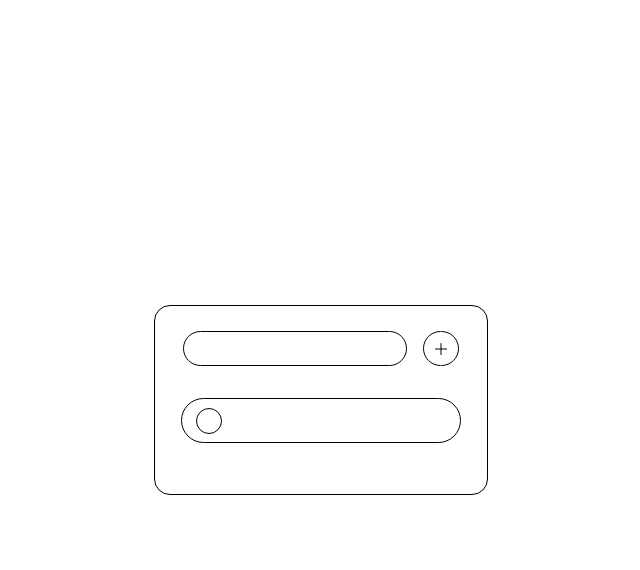
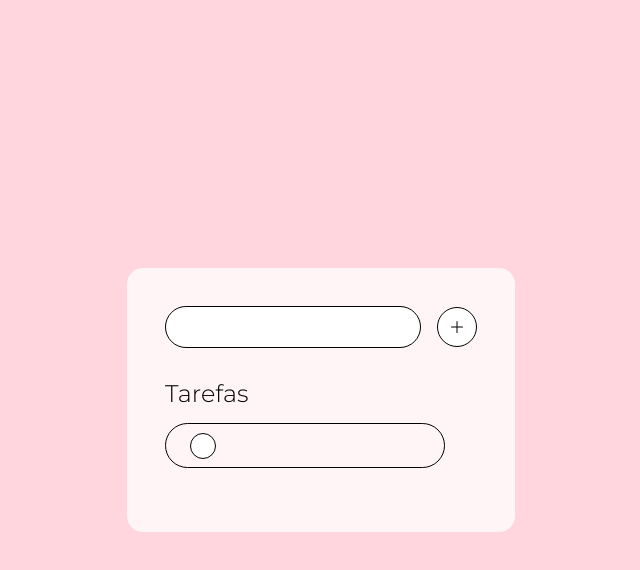
Before and after one commit to euIagoRibeiro/ToDoList-js, a plain HTML site: page index.html in a window 1280 px wide. Both pictures are taken after a click on the button 760 px from the left and 371 px from the top of the page. Shown: the whole page, without its empty margins (319-959 px from the left). Drawn offline with Linux system fonts and the light colour scheme.

Commit message:
melhorando o visual do projeto

```diff
--- a/index.html
+++ b/index.html
@@ -15,6 +15,8 @@
                     <img src="assets/button-icon.svg" alt="Ícone do botão">
                 </button>
             </div>
+            <h1 class="list-title">Tarefas</h1>
+            <div class="content-list-scroll">
                 <ul class="content-list">
                     <!-- <li class="list-item">
                         <div class="list-item_itens">
@@ -36,6 +38,7 @@
                 </ul>
             </div>
         </div>
+    </div>
     <script src="script.js"></script>
 </body>
 </html>
--- a/script.js
+++ b/script.js
@@ -17,6 +17,8 @@ function buttonCreateItem() {
     const buttonConfirmImage = document.createElement('img');
 
     function listButtons() {
+
+        itemListCreate.classList.add('list-item-2')
 
         listItemButtons.classList.add('list-item_buttons');
         itemListCreate.append(listItemButtons); // colocando a div dentro do li
@@ -62,6 +64,7 @@ function buttonCreateItem() {
 
     function listButtonsHide() {
         listItemButtons.remove();
+        itemListCreate.classList.remove('list-item-2')
     };
 
     const itemListCreate = document.createElement('li');
@@ -102,7 +105,6 @@ function buttonCreateItem() {
 
 buttonAddItem.addEventListener('click', buttonCreateItem);
 
-// botão enter
 inputItemName.addEventListener('keydown', function (event) {
     if (event.key === "Enter") {
         buttonCreateItem();
--- a/style.css
+++ b/style.css
@@ -7,6 +7,11 @@
 :root {
     --color-black: #000;
     --color-white: #fff;
+    --color-background: #ffd6dd;
+    --color-background2: #ffffffbe;
+    --color-check: #000;
+    --color-confirm: #99e9bc;
+    --color-scrollbar: #ccc;
     --primary-font: "Montserrat", sans-serif;
 }
 
--- a/styles/style-index.css
+++ b/styles/style-index.css
@@ -1,4 +1,6 @@
 .container {
+    background-color: var(--color-background);
+
     display: flex;
     justify-content: center;
     align-items: center;
@@ -6,12 +8,12 @@
 }
 
 .content {
+    background-color: var(--color-background2);
+
     display: flex;
     flex-direction: column;
-    gap: 2rem;
-    border: 1px solid var(--color-black);
     border-radius: 1rem;
-    padding: 2% 2% 4% 2%;
+    padding: 3% 3% 5% 3%;
 }
 
 .content_item-add {
@@ -22,8 +24,10 @@
 }
 
 .item-add_input {
-    width: 14rem;
-    height: 2.2rem;
+    background-color: var(--color-white);
+
+    width: 16rem;
+    height: 2.6rem;
     border: 1px solid var(--color-black);
     border-radius: 2rem;
     outline: none;
@@ -33,15 +37,15 @@
 }
 
 .item-add_button {
+    background-color: var(--color-white);
     display: flex;
     align-items: center;
     justify-content: center;
 
-    background-color: var(--color-white);
     border: 1px solid var(--color-black);
     border-radius: 2rem;
-    width: 2.2rem;
-    height: 2.2rem;
+    width: 2.5rem;
+    height: 2.5rem;
     transition: .4s;
 }
 
--- a/styles/style-script.css
+++ b/styles/style-script.css
@@ -1,3 +1,30 @@
+
+.content-list-scroll {
+    max-height: 12rem;
+    overflow-y: auto;
+    box-sizing: border-box;
+    width: 19rem;
+}
+
+.list-title {
+    font-family: var(--primary-font);
+    font-size: 1.5rem;
+    font-weight: 300;
+    margin: 10% 0% 5% 0%;
+}
+
+.content-list-scroll::-webkit-scrollbar {
+    width: 8px;
+}
+
+.content-list-scroll::-webkit-scrollbar-thumb {
+    background-color: var(--color-scrollbar);
+    border-radius: 4px;
+}
+
+.content-list-scroll::-webkit-scrollbar-thumb:hover {
+    background-color: #aaa;
+}
 
 .content-list {
     display: flex;
@@ -14,7 +41,19 @@
     border-radius: 2rem;
     width: 17.5rem;
     height: 2.8rem;
-    padding: 0% 5% 0% 5%;
+    padding: 0% 5% 0% 8%;
+    box-sizing: border-box;
+}
+
+.list-item-2 {
+    display: flex;
+    flex-direction: column;
+    align-items: normal;
+    justify-content: space-between;
+    border: 1px solid var(--color-black);
+    border-radius: 2rem;
+    padding: 4.5% 5% 4.5% 8%;
+    height: 5.5rem;
 }
 
 .list-item_itens {
@@ -25,9 +64,14 @@
 .list-item_check {
     background-color: var(--color-white);
     border: 1px solid var(--color-black);
-    border-radius: 2rem;
+    border-radius: 6rem;
     width: 1.6rem;
     height: 1.6rem;
+    transition: .4s;
+}
+
+.list-item_check:hover {
+    transform: scale(1.05);
 }
 
 .list-item_check:hover {
@@ -35,7 +79,7 @@
 }
 
 .list-item_check.checked {
-    background-color: var(--color-black);
+    background-color: var(--color-check);
 }
 
 .list-item_text {
@@ -61,8 +105,14 @@
     width: 1.6rem;
     height: 1.6rem;
     cursor: pointer;
+    transition: .4s;
+}
+
+.list-item_button:hover {
+    transform: scale(1.05);
 }
 
 .confirm {
-    border: 2px solid greenyellow;
+    background-color: var(--color-confirm);
+    border: 2px solid var(--color-confirm);
 }
```
Lines whose indentation alone changed are shown as unchanged.
